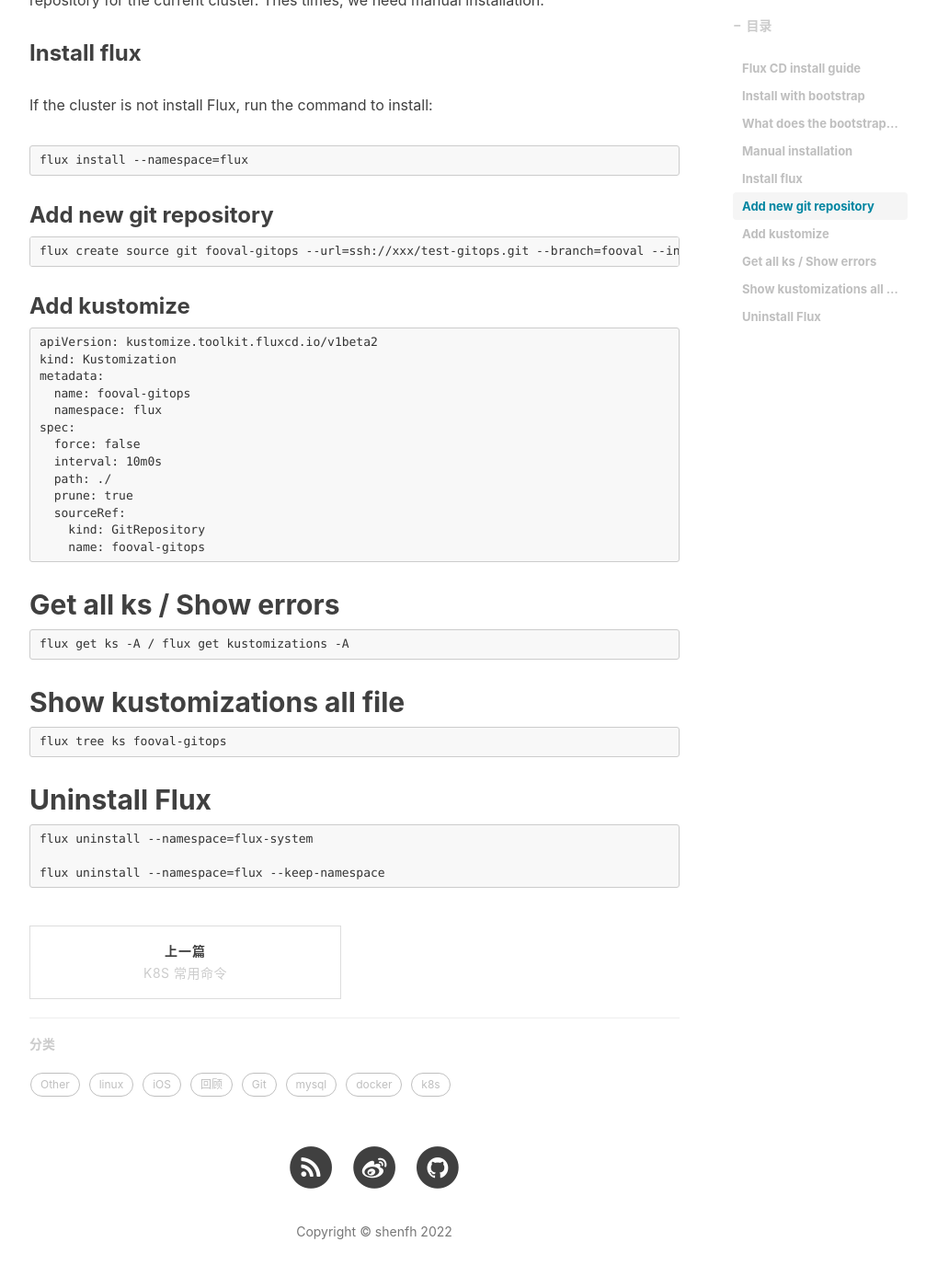
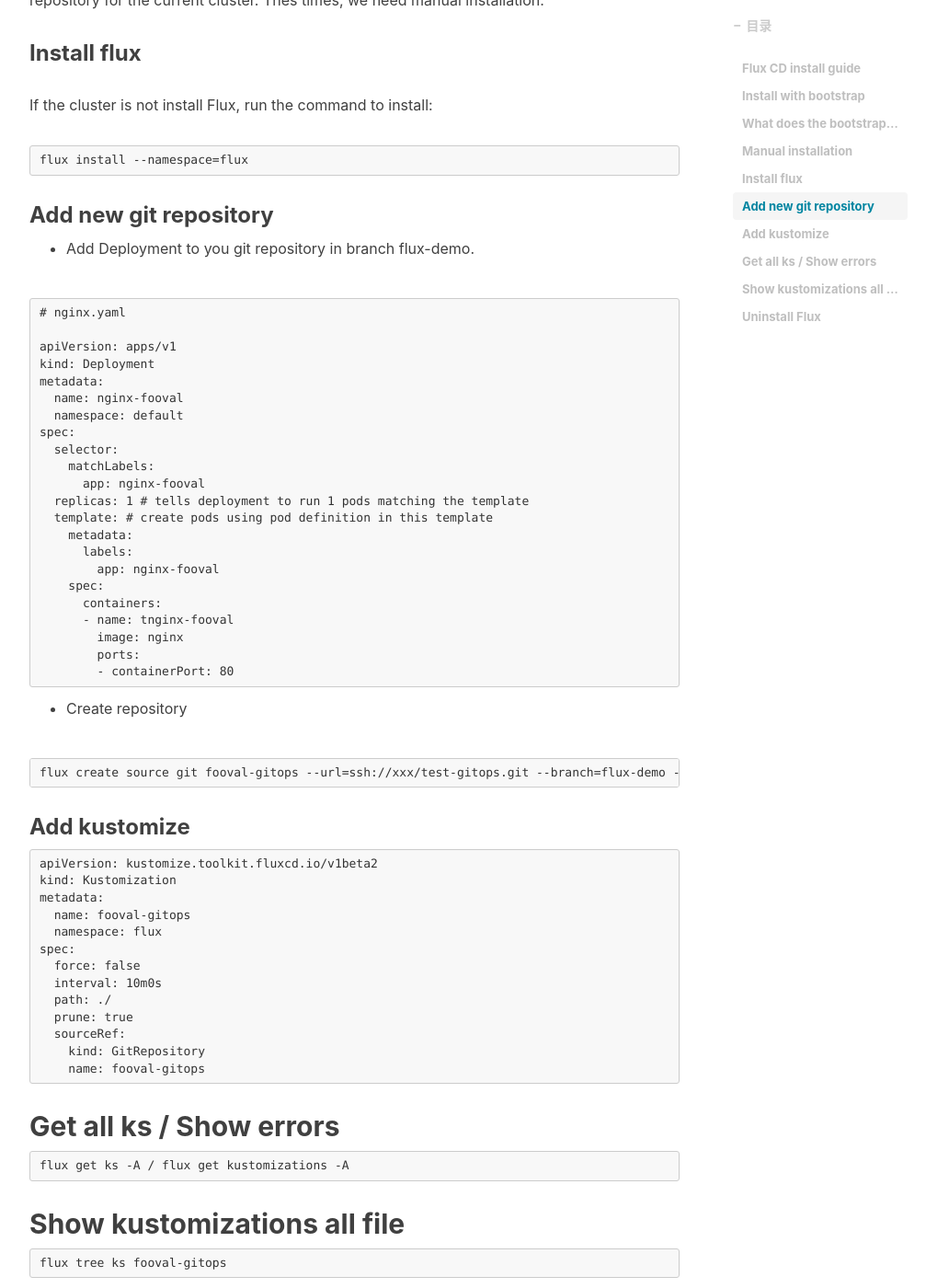
Before and after one commit to fooval-shen/shenfh.github.io, a Jekyll site: the page built from _posts/shenfh/2022-06-30-flux-install.md, in a window 1280 px wide and 1400 px high, scrolled down 1403 px. Shown: the whole window at 92% size, without its empty margins (233-1240 px from the left). Built offline with Jekyll 4.4.1, drawn with Linux system fonts in a browser that asks for light colours; nearby versions of some CDN libraries; comment, search, counter and statistics services are not loaded.

Commit message:
Update flux install

````diff
--- a/_posts/shenfh/2022-06-30-flux-install.md
+++ b/_posts/shenfh/2022-06-30-flux-install.md
@@ -44,8 +44,37 @@
 
 ### Add new git repository
 
+* Add Deployment to you git repository in branch flux-demo.
+
 ```
-flux create source git fooval-gitops --url=ssh://xxx/test-gitops.git --branch=fooval --interval=1m --private-key-file=/xxxxn/.ssh/xx_rsa --namespace=flux
+# nginx.yaml
+
+apiVersion: apps/v1
+kind: Deployment
+metadata:
+  name: nginx-fooval
+  namespace: default
+spec:
+  selector:
+    matchLabels:
+      app: nginx-fooval
+  replicas: 1 # tells deployment to run 1 pods matching the template
+  template: # create pods using pod definition in this template
+    metadata:
+      labels:
+        app: nginx-fooval
+    spec:
+      containers:
+      - name: tnginx-fooval
+        image: nginx
+        ports:
+        - containerPort: 80
+```
+
+* Create repository
+
+```
+flux create source git fooval-gitops --url=ssh://xxx/test-gitops.git --branch=flux-demo --interval=1m --private-key-file=/xxxxn/.ssh/xx_rsa --namespace=flux
 ```
 
 ### Add kustomize
````
